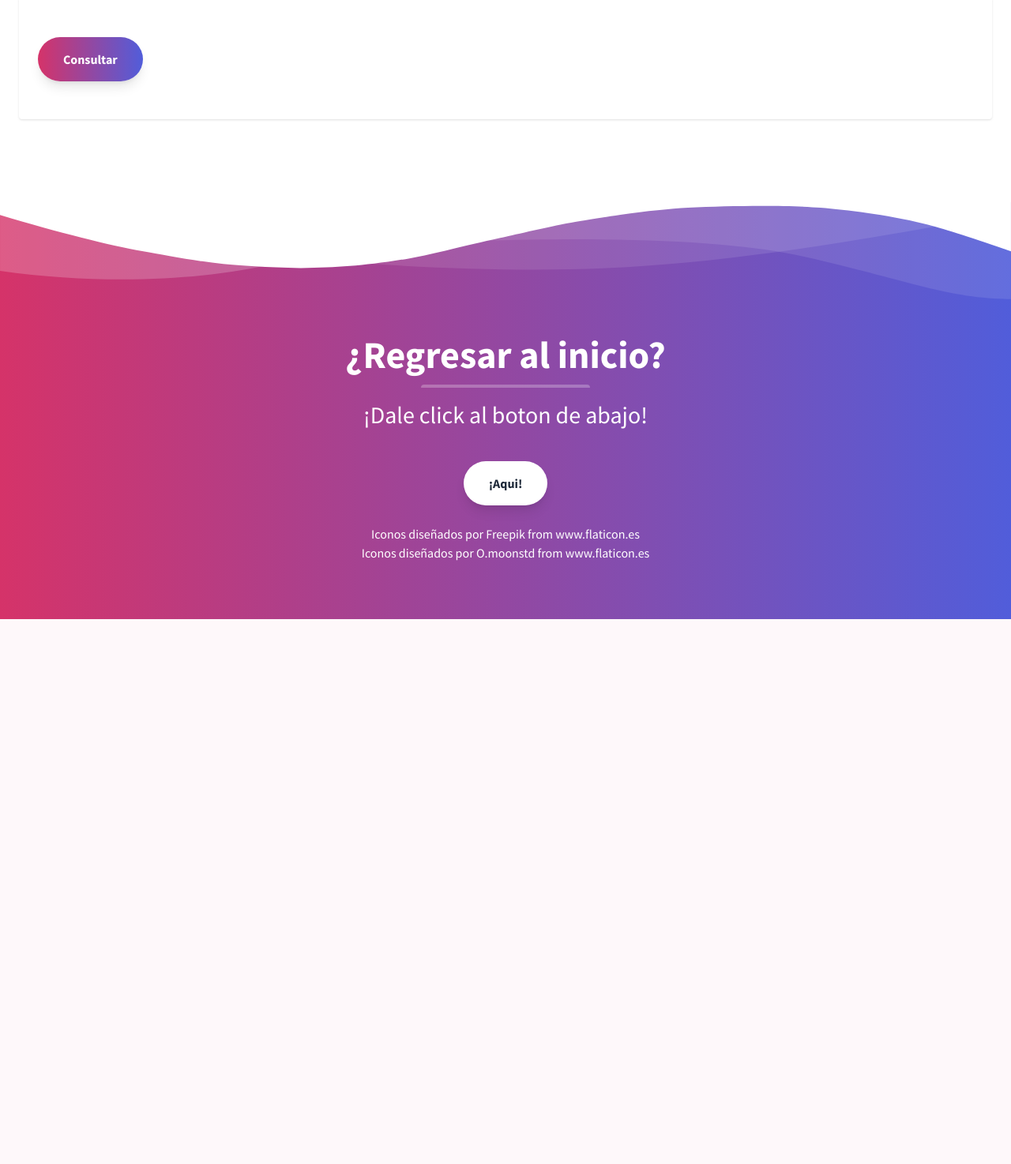
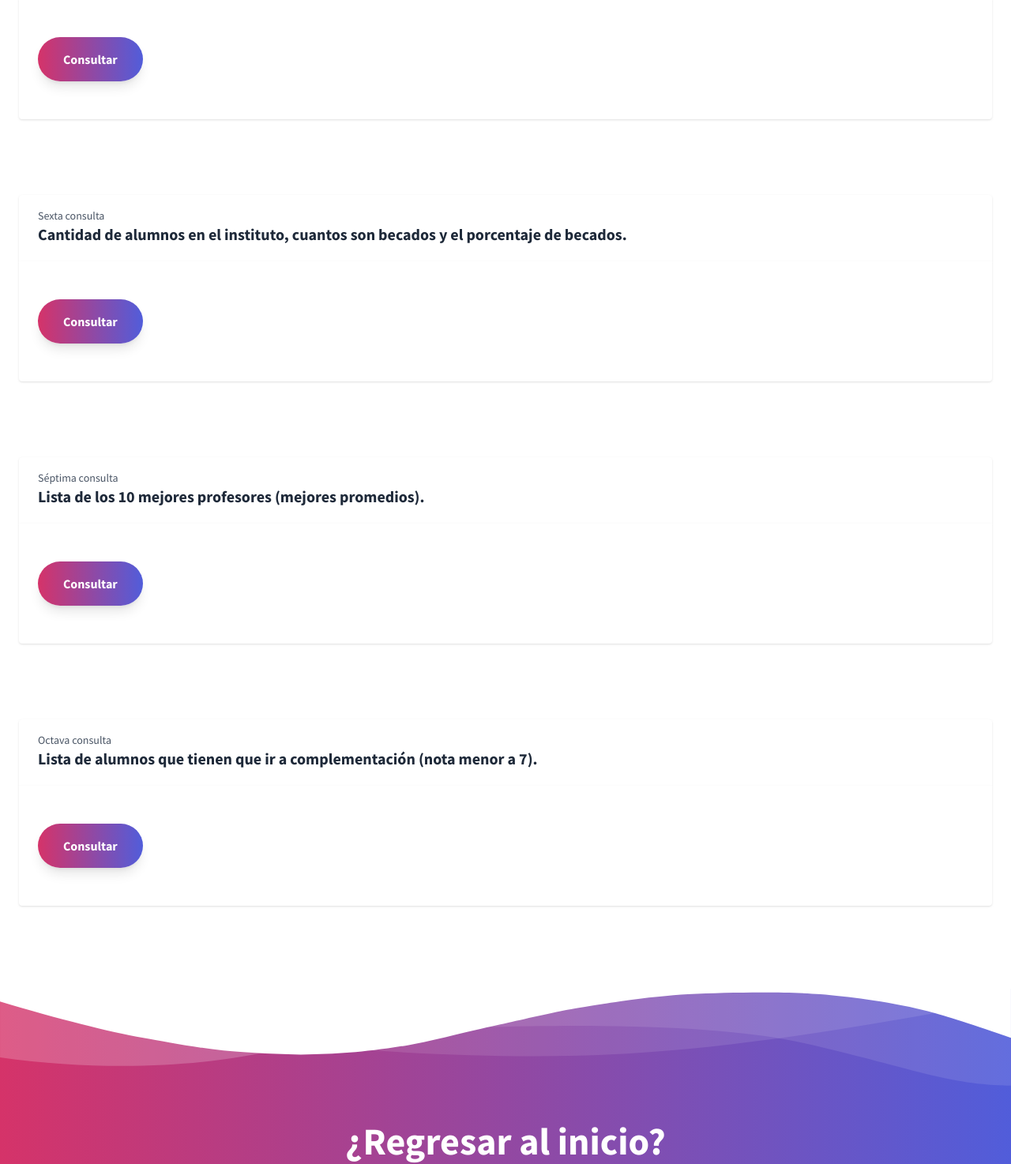
Before and after one commit to SrPitaya/LOS-FOO_FirstProject, a PHP site: page / in a window 1280 px wide. Shown: the part 2390-3864 px from the top of the page at 79% size. Before the commit the page ends 3174 px from the top, so only its background shows below. Run offline with PHP 8.4, Linux system fonts and the light colour scheme.

Commit message:
Finished queries

```diff
--- /dev/null
+++ b/components/consulta6.php
@@ -0,0 +1,74 @@
+<?php
+include 'config/db.php';
+?>
+<div class="container mx-auto flex flex-wrap pb-12">
+  <div class="w-full md:w-1/3 p-6 flex flex-col flex-grow flex-shrink">
+    <div class="flex-1 bg-white rounded-t rounded-b-none overflow-hidden shadow">
+      <a class="flex flex-wrap no-underline hover:no-underline">
+        <p class="w-full text-gray-600 text-xs md:text-sm px-6 mt-4">
+          Sexta consulta
+        </p>
+        <div class="w-full font-bold text-xl text-gray-800 px-6">
+          Cantidad de alumnos en el instituto, cuantos son becados y el porcentaje de becados.
+        </div>
+        <p class="text-gray-800 text-base px-6 mb-5">
+          <table class="w-full border-collapse rounded-lg bg-white shadow-lg overflow-hidden ml-6 mr-6">
+            <thead id="tableHeader6" style="display: none;">
+              <tr class="bg-gray-800 text-white text-left">
+                <th class="p-4">Cantidad de Alumnos</th>
+                <th class="p-4">Cantidad de Becados</th>
+                <th class="p-4">Porcentaje de Becados</th>
+              </tr>
+            </thead>
+            <tbody class="text-black" id="becadosTableBody">
+              <!-- Data will be inserted here via AJAX -->
+            </tbody>
+          </table>
+        </p>
+      </a>
+    </div>
+    <div class="flex-none mt-auto bg-white rounded-b rounded-t-none overflow-hidden shadow p-6">
+      <div class="flex items-center justify-start">
+        <button id="actionButton6" class="mx-auto lg:mx-0 hover:underline gradient text-white font-bold rounded-full my-6 py-4 px-8 shadow-lg focus:outline-none focus:shadow-outline transform transition hover:scale-105 duration-300 ease-in-out cursor-pointer">
+          Consultar
+        </button>
+        <button id="closeButton6" class="mx-auto lg:mx-0 hover:underline gradient text-white font-bold rounded-full my-6 py-4 px-8 shadow-lg focus:outline-none focus:shadow-outline transform transition hover:scale-105 duration-300 ease-in-out cursor-pointer" style="display: none;">
+          Cerrar
+        </button>
+      </div>
+    </div>
+  </div>
+</div>
+<script>
+document.addEventListener('DOMContentLoaded', function() {
+    const actionButton6 = document.getElementById('actionButton6');
+    const closeButton6 = document.getElementById('closeButton6');
+    const becadosTableBody = document.getElementById('becadosTableBody');
+    const tableHeader6 = document.getElementById('tableHeader6');
+
+    function loadPage6() {
+        const xhr = new XMLHttpRequest();
+        xhr.open('GET', 'connection/fetch_consulta6.php', true);
+        xhr.onload = function() {
+            if (this.status === 200) {
+                becadosTableBody.innerHTML = this.responseText;
+            }
+        };
+        xhr.send();
+    }
+
+    actionButton6.addEventListener('click', function() {
+        loadPage6();
+        actionButton6.style.display = 'none';
+        closeButton6.style.display = 'inline-block';
+        tableHeader6.style.display = 'table-header-group';
+    });
+
+    closeButton6.addEventListener('click', function() {
+        becadosTableBody.innerHTML = '';
+        closeButton6.style.display = 'none';
+        actionButton6.style.display = 'inline-block';
+        tableHeader6.style.display = 'none';
+    });
+});
+</script>
--- /dev/null
+++ b/components/consulta7.php
@@ -0,0 +1,73 @@
+<?php
+include 'config/db.php';
+?>
+<div class="container mx-auto flex flex-wrap pb-12">
+  <div class="w-full md:w-1/3 p-6 flex flex-col flex-grow flex-shrink">
+    <div class="flex-1 bg-white rounded-t rounded-b-none overflow-hidden shadow">
+      <a class="flex flex-wrap no-underline hover:no-underline">
+        <p class="w-full text-gray-600 text-xs md:text-sm px-6 mt-4">
+          Séptima consulta
+        </p>
+        <div class="w-full font-bold text-xl text-gray-800 px-6">
+          Lista de los 10 mejores profesores (mejores promedios).
+        </div>
+        <p class="text-gray-800 text-base px-6 mb-5">
+          <table class="w-full border-collapse rounded-lg bg-white shadow-lg overflow-hidden ml-6 mr-6">
+            <thead id="tableHeader7" style="display: none;">
+              <tr class="bg-gray-800 text-white text-left">
+                <th class="p-4">Nombre del Profesor</th>
+                <th class="p-4">Mejores Promedios</th>
+              </tr>
+            </thead>
+            <tbody class="text-black" id="profesorTableBody7">
+              <!-- Data will be inserted here via AJAX -->
+            </tbody>
+          </table>
+        </p>
+      </a>
+    </div>
+    <div class="flex-none mt-auto bg-white rounded-b rounded-t-none overflow-hidden shadow p-6">
+      <div class="flex items-center justify-start">
+        <button id="actionButton7" class="mx-auto lg:mx-0 hover:underline gradient text-white font-bold rounded-full my-6 py-4 px-8 shadow-lg focus:outline-none focus:shadow-outline transform transition hover:scale-105 duration-300 ease-in-out cursor-pointer">
+          Consultar
+        </button>
+        <button id="closeButton7" class="mx-auto lg:mx-0 hover:underline gradient text-white font-bold rounded-full my-6 py-4 px-8 shadow-lg focus:outline-none focus:shadow-outline transform transition hover:scale-105 duration-300 ease-in-out cursor-pointer" style="display: none;">
+          Cerrar
+        </button>
+      </div>
+    </div>
+  </div>
+</div>
+<script>
+document.addEventListener('DOMContentLoaded', function() {
+    const actionButton7 = document.getElementById('actionButton7');
+    const closeButton7 = document.getElementById('closeButton7');
+    const profesorTableBody7 = document.getElementById('profesorTableBody7');
+    const tableHeader7 = document.getElementById('tableHeader7');
+
+    function loadPage7() {
+        const xhr = new XMLHttpRequest();
+        xhr.open('GET', 'connection/fetch_consulta7.php', true);
+        xhr.onload = function() {
+            if (this.status === 200) {
+                profesorTableBody7.innerHTML = this.responseText;
+            }
+        };
+        xhr.send();
+    }
+
+    actionButton7.addEventListener('click', function() {
+        loadPage7();
+        actionButton7.style.display = 'none';
+        closeButton7.style.display = 'inline-block';
+        tableHeader7.style.display = 'table-header-group';
+    });
+
+    closeButton7.addEventListener('click', function() {
+        profesorTableBody7.innerHTML = '';
+        closeButton7.style.display = 'none';
+        actionButton7.style.display = 'inline-block';
+        tableHeader7.style.display = 'none';
+    });
+});
+</script>
--- /dev/null
+++ b/components/consulta8.php
@@ -0,0 +1,86 @@
+<?php
+include 'config/db.php';
+?>
+<div class="container mx-auto flex flex-wrap pb-12">
+  <div class="w-full md:w-1/3 p-6 flex flex-col flex-grow flex-shrink">
+    <div class="flex-1 bg-white rounded-t rounded-b-none overflow-hidden shadow">
+      <a class="flex flex-wrap no-underline hover:no-underline">
+        <p class="w-full text-gray-600 text-xs md:text-sm px-6 mt-4">
+          Octava consulta
+        </p>
+        <div class="w-full font-bold text-xl text-gray-800 px-6">
+          Lista de alumnos que tienen que ir a complementación (nota menor a 7).
+        </div>
+        <p class="text-gray-800 text-base px-6 mb-5">
+          <table class="w-full border-collapse rounded-lg bg-white shadow-lg overflow-hidden ml-6 mr-6">
+            <thead id="tableHeader8" style="display: none;">
+              <tr class="bg-gray-800 text-white text-left">
+                <th class="p-4">Calificación</th>
+                <th class="p-4">Nombre de Alumnos</th>
+                <th class="p-4">Materia</th>
+              </tr>
+            </thead>
+            <tbody class="text-black" id="alumnosTableBody8">
+              <!-- Data will be inserted here via AJAX -->
+            </tbody>
+          </table>
+        </p>
+      </a>
+    </div>
+    <div class="flex-none mt-auto bg-white rounded-b rounded-t-none overflow-hidden shadow p-6">
+      <div class="flex items-center justify-start">
+        <button id="actionButton8" class="mx-auto lg:mx-0 hover:underline gradient text-white font-bold rounded-full my-6 py-4 px-8 shadow-lg focus:outline-none focus:shadow-outline transform transition hover:scale-105 duration-300 ease-in-out cursor-pointer">
+          Consultar
+        </button>
+        <button id="closeButton8" class="mx-auto lg:mx-0 hover:underline gradient text-white font-bold rounded-full my-6 py-4 px-8 shadow-lg focus:outline-none focus:shadow-outline transform transition hover:scale-105 duration-300 ease-in-out cursor-pointer" style="display: none;">
+          Cerrar
+        </button>
+      </div>
+    </div>
+  </div>
+</div>
+<script>
+document.addEventListener('DOMContentLoaded', function() {
+    const actionButton8 = document.getElementById('actionButton8');
+    const closeButton8 = document.getElementById('closeButton8');
+    const alumnosTableBody8 = document.getElementById('alumnosTableBody8');
+    const tableHeader8 = document.getElementById('tableHeader8');
+
+    function loadPage8(page) {
+        const xhr = new XMLHttpRequest();
+        xhr.open('GET', 'connection/fetch_consulta8.php?page=' + page, true);
+        xhr.onload = function() {
+            if (this.status === 200) {
+                alumnosTableBody8.innerHTML = this.responseText;
+                // Añadir eventos a los nuevos botones de paginación
+                addPaginationEvents8();
+            }
+        };
+        xhr.send();
+    }
+
+    function addPaginationEvents8() {
+        const paginationButtons = document.querySelectorAll('.pagination-button');
+        paginationButtons.forEach(button => {
+            button.addEventListener('click', function() {
+                const page = this.getAttribute('data-page');
+                loadPage8(page);
+            });
+        });
+    }
+
+    actionButton8.addEventListener('click', function() {
+        loadPage8(1);
+        actionButton8.style.display = 'none';
+        closeButton8.style.display = 'inline-block';
+        tableHeader8.style.display = 'table-header-group';
+    });
+
+    closeButton8.addEventListener('click', function() {
+        alumnosTableBody8.innerHTML = '';
+        closeButton8.style.display = 'none';
+        actionButton8.style.display = 'inline-block';
+        tableHeader8.style.display = 'none';
+    });
+});
+</script>
--- a/index.php
+++ b/index.php
@@ -110,6 +110,9 @@
         <?php include 'components/consulta3.php'; ?> <!-- New consulta3 component -->
         <?php include 'components/consulta4.php'; ?> <!-- New consulta4 component -->
         <?php include 'components/consulta5.php'; ?> <!-- New consulta5 component -->
+        <?php include 'components/consulta6.php'; ?>
+        <?php include 'components/consulta7.php'; ?>
+        <?php include 'components/consulta8.php'; ?>
     </section>
 
 
```
Also changed, not shown: connection/fetch_consulta6.php (added, +20 -0 lines), connection/fetch_consulta7.php (added, +23 -0 lines), connection/fetch_consulta8.php (added, +75 -0 lines).
